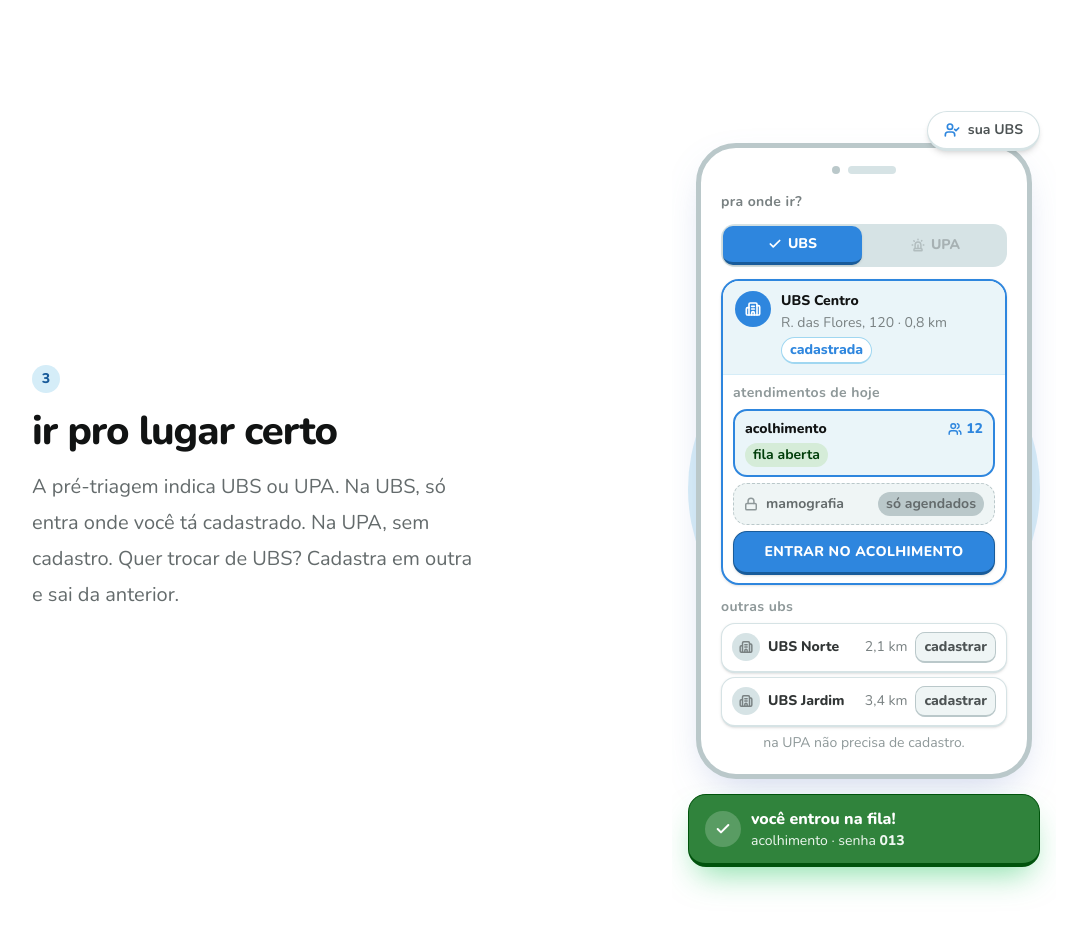
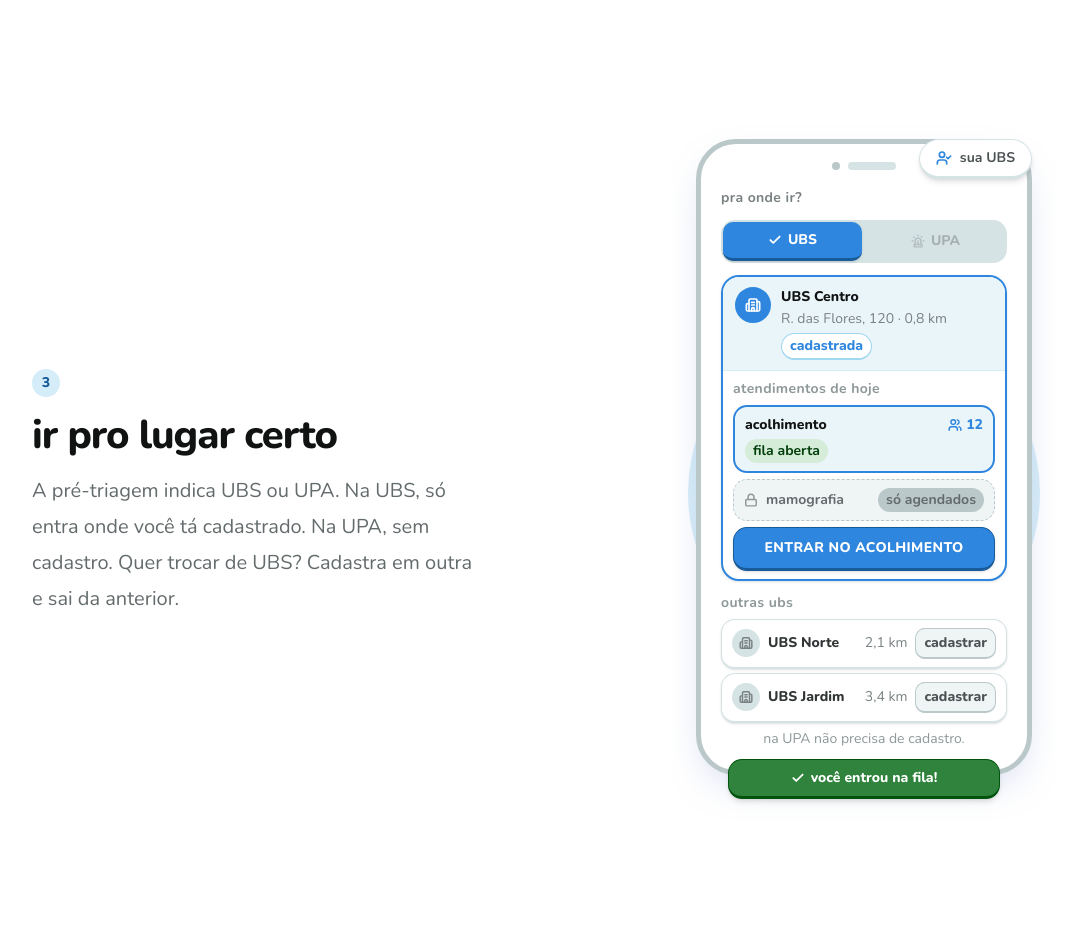
Before and after one commit to ryansldev/fila-saude, a Next.js app in the folder apps/web/: page / in a window 1280 px wide. Shown: the part 2540-3471 px from the top of the page, without its empty margins (96-1176 px from the left). Built offline with nearby package versions, Linux system fonts and the light colour scheme.

Commit message:
feat: add step 03 POC 02 motion
#5

```diff
--- a/apps/web/components/landing/illustrations/nearby-clinics-illustration.tsx
+++ b/apps/web/components/landing/illustrations/nearby-clinics-illustration.tsx
@@ -1,6 +1,18 @@
+"use client";
+
 import { Building2, Check, Lock, Siren, UserCheck, Users } from "lucide-react";
+import { motion, useInView, useReducedMotion } from "motion/react";
+import { useEffect, useRef, useState } from "react";
 
-import { IllustrationScene, IllustrationStage, PhoneFrame } from "../illustration-stage";
+import { easeInOut, easePop, illustrationLevitate, inViewViewportLoop, lottieSleep } from "@/lib/motion";
+import { cn } from "@/lib/utils";
+
+import {
+  floatingBadgeClasses,
+  IllustrationScene,
+  IllustrationStage,
+  PhoneFrame,
+} from "../illustration-stage";
 
 const todayServices = [
   {
@@ -23,20 +35,169 @@ const otherUnits = [
   { id: "jardim", name: "UBS Jardim", distance: "3,4 km" },
 ] as const;
 
+type StoryPhase = "idle" | "static" | "intro" | "select" | "result" | "float";
+
+const hiddenItem = { scale: 0.92, y: 10, opacity: 0 };
+
+const badgeVariants = {
+  idle: { ...hiddenItem, rotate: -8 },
+  static: { scale: 1, y: 0, rotate: 0, opacity: 1 },
+  reset: { ...hiddenItem, rotate: -8, transition: { duration: 0.2, ease: easeInOut } },
+  intro: {
+    opacity: [0, 1, 1],
+    scale: [0.65, 1.12, 1],
+    y: [-18, 0],
+    rotate: [-10, 0],
+    transition: { duration: 0.52, ease: easePop },
+  },
+  select: { scale: 1, y: 0, rotate: 0, opacity: 1 },
+  result: { scale: 1, y: 0, rotate: 0, opacity: 1 },
+};
+
+const introSequence = {
+  idle: {},
+  static: {},
+  reset: {},
+  intro: { transition: { staggerChildren: 0.07, delayChildren: 0.06 } },
+  select: {},
+  result: {},
+};
+
+const popItem = {
+  idle: hiddenItem,
+  static: { scale: 1, y: 0, opacity: 1 },
+  reset: { ...hiddenItem, transition: { duration: 0.2, ease: easeInOut } },
+  intro: {
+    opacity: [0, 1, 1],
+    scale: [0.82, 1.06, 1],
+    y: [12, -3, 0],
+    transition: { duration: 0.44, ease: easePop },
+  },
+  select: { scale: 1, y: 0, opacity: 1 },
+  result: { scale: 1, y: 0, opacity: 1 },
+};
+
+const listSequence = {
+  idle: {},
+  static: {},
+  reset: {},
+  intro: { transition: { staggerChildren: 0.05, delayChildren: 0.02 } },
+  select: {},
+  result: {},
+};
+
+const ctaPress = {
+  intro: { scale: 1 },
+  static: { scale: 1 },
+  select: {
+    scale: [1, 0.94, 1],
+    transition: { duration: 0.38, ease: easePop },
+  },
+  result: { scale: 1 },
+};
+
+const footerVariants = {
+  idle: { opacity: 0, y: 24 },
+  static: { opacity: 1, y: 0 },
+  reset: { opacity: 0, y: 24, transition: { duration: 0.2, ease: easeInOut } },
+  intro: { opacity: 0, y: 24 },
+  select: { opacity: 0, y: 24 },
+  result: {
+    opacity: [0, 1, 1],
+    y: [24, 0],
+    transition: { duration: 0.55, ease: easePop },
+  },
+};
+
+const INTRO_MS = 1850;
+const SELECT_MS = 520;
+const RESULT_MS = 900;
+
 export function NearbyClinicsIllustration() {
+  const ref = useRef<HTMLDivElement>(null);
+  const isInView = useInView(ref, inViewViewportLoop);
+  const prefersReducedMotion = useReducedMotion();
+  const [phase, setPhase] = useState<StoryPhase>("idle");
+  const [storyDone, setStoryDone] = useState(false);
+
+  const contentPhase = prefersReducedMotion
+    ? "static"
+    : storyDone || phase === "float" || phase === "result"
+      ? "result"
+      : phase;
+
+  const ctaPhase =
+    contentPhase === "idle" || contentPhase === "intro"
+      ? "intro"
+      : contentPhase === "select"
+        ? "select"
+        : "result";
+
+  const levitating = isInView && storyDone && !prefersReducedMotion;
+
+  useEffect(() => {
+    if (!isInView && !storyDone) {
+      setPhase("idle");
+    }
+  }, [isInView, storyDone]);
+
+  useEffect(() => {
+    if (prefersReducedMotion || !isInView || storyDone) return;
+
+    let cancelled = false;
+
+    (async () => {
+      setPhase("intro");
+      await lottieSleep(INTRO_MS);
+      if (cancelled) return;
+
+      setPhase("select");
+      await lottieSleep(SELECT_MS);
+      if (cancelled) return;
+
+      setPhase("result");
+      await lottieSleep(RESULT_MS);
+      if (cancelled) return;
+
+      setStoryDone(true);
+      setPhase("float");
+    })();
+
+    return () => {
+      cancelled = true;
+    };
+  }, [isInView, prefersReducedMotion, storyDone]);
+
   return (
     <IllustrationStage tone="primary">
-      <IllustrationScene className="pb-20 sm:pb-[5.5rem]">
-        <div className="absolute top-0 right-0 z-10 flex max-w-[calc(100%-0.5rem)] items-center gap-2 rounded-full border border-b-[3px] border-gray-100 bg-white px-3 py-1.5 shadow-md sm:px-4 sm:py-2">
+      <IllustrationScene className="pb-20 sm:pb-24">
+        <motion.div
+          ref={ref}
+          className="relative"
+          animate={levitating ? illustrationLevitate : { y: 0 }}
+        >
+          <motion.div
+            className={cn(floatingBadgeClasses("right"), "inline-flex")}
+            initial="idle"
+            animate={contentPhase}
+            variants={badgeVariants}
+          >
             <UserCheck className="size-4 text-primary" strokeWidth={2.5} />
             <span className="text-sm font-bold text-gray-700">sua UBS</span>
-        </div>
+          </motion.div>
 
           <PhoneFrame>
-          <div className="space-y-3 px-0.5 pb-1 pt-0.5">
-            <p className="text-sm font-bold lowercase tracking-wide text-gray-500">pra onde ir?</p>
+            <motion.div
+              className="space-y-3 px-0.5 pb-1 pt-0.5"
+              initial="idle"
+              animate={contentPhase}
+              variants={introSequence}
+            >
+              <motion.p className="text-sm font-bold lowercase tracking-wide text-gray-500" variants={popItem}>
+                pra onde ir?
+              </motion.p>
 
-            <div className="flex gap-1 rounded-xl bg-gray-100 p-0.5">
+              <motion.div className="flex gap-1 rounded-xl bg-gray-100 p-0.5" variants={popItem}>
                 <div className="flex flex-1 items-center justify-center gap-1.5 rounded-lg border-b-[3px] border-primary-700 bg-primary py-2 text-white shadow-sm">
                   <Check className="size-3.5" strokeWidth={3} />
                   <span className="text-sm font-extrabold">UBS</span>
@@ -45,10 +206,16 @@ export function NearbyClinicsIllustration() {
                   <Siren className="size-3.5 text-gray-400" strokeWidth={2.5} />
                   <span className="text-sm font-extrabold text-gray-500">UPA</span>
                 </div>
-            </div>
+              </motion.div>
 
-            <div className="overflow-hidden rounded-2xl border-2 border-primary bg-white shadow-sm">
-              <div className="flex items-start gap-2.5 border-b border-primary-100 bg-primary-50 px-3 py-2.5">
+              <motion.div
+                className="overflow-hidden rounded-2xl border-2 border-primary bg-white shadow-sm"
+                variants={listSequence}
+              >
+                <motion.div
+                  className="flex items-start gap-2.5 border-b border-primary-100 bg-primary-50 px-3 py-2.5"
+                  variants={popItem}
+                >
                   <span className="flex size-9 shrink-0 items-center justify-center rounded-full bg-primary text-white">
                     <Building2 className="size-4" strokeWidth={2.5} />
                   </span>
@@ -59,14 +226,23 @@ export function NearbyClinicsIllustration() {
                       cadastrada
                     </span>
                   </div>
-              </div>
+                </motion.div>
 
-              <div className="space-y-1.5 px-2.5 py-2">
-                <p className="text-sm font-bold lowercase tracking-wide text-gray-400">atendimentos de hoje</p>
+                <motion.div className="space-y-1.5 px-2.5 py-2" variants={listSequence}>
+                  <motion.p
+                    className="text-sm font-bold lowercase tracking-wide text-gray-400"
+                    variants={popItem}
+                  >
+                    atendimentos de hoje
+                  </motion.p>
 
                   {todayServices.map((service) =>
                     service.public ? (
-                    <div key={service.id} className="rounded-xl border-2 border-primary bg-primary-50 px-2.5 py-2">
+                      <motion.div
+                        key={service.id}
+                        className="rounded-xl border-2 border-primary bg-primary-50 px-2.5 py-2"
+                        variants={popItem}
+                      >
                         <div className="flex items-center justify-between gap-2">
                           <p className="text-sm font-extrabold text-gray-900">{service.name}</p>
                           <span className="flex shrink-0 items-center gap-1 text-sm font-extrabold tabular-nums text-primary">
@@ -77,34 +253,46 @@ export function NearbyClinicsIllustration() {
                         <span className="mt-1 inline-flex rounded-full bg-green-100 px-2 py-0.5 text-sm font-bold lowercase text-green-800">
                           {service.status}
                         </span>
-                    </div>
+                      </motion.div>
                     ) : (
-                    <div
+                      <motion.div
                         key={service.id}
                         className="flex items-center gap-2 rounded-xl border border-dashed border-gray-200 bg-gray-50 px-2.5 py-2"
+                        variants={popItem}
                       >
                         <Lock className="size-3.5 shrink-0 text-gray-400" strokeWidth={2.5} />
                         <p className="min-w-0 flex-1 truncate text-sm font-bold text-gray-600">{service.name}</p>
                         <span className="shrink-0 rounded-full bg-gray-200 px-2 py-0.5 text-sm font-bold lowercase text-gray-600">
                           {service.status}
                         </span>
-                    </div>
+                      </motion.div>
                     ),
                   )}
 
-                <div className="rounded-xl border border-b-[3px] border-primary-700 bg-primary py-2.5 text-center text-sm font-extrabold uppercase tracking-wide text-white shadow-sm">
+                  <motion.div
+                    className="rounded-xl border border-b-[3px] border-primary-700 bg-primary py-2.5 text-center text-sm font-extrabold uppercase tracking-wide text-white shadow-sm"
+                    variants={popItem}
+                  >
+                    <motion.span
+                      className="inline-block"
+                      initial="intro"
+                      animate={ctaPhase}
+                      variants={ctaPress}
+                    >
                       entrar no acolhimento
-                </div>
-              </div>
-            </div>
+                    </motion.span>
+                  </motion.div>
+                </motion.div>
+              </motion.div>
 
-            <div>
+              <motion.div variants={popItem}>
                 <p className="mb-1.5 text-sm font-bold lowercase tracking-wide text-gray-400">outras UBS</p>
-              <div className="space-y-1">
+                <motion.div className="space-y-1" variants={listSequence}>
                   {otherUnits.map((unit) => (
-                  <div
+                    <motion.div
                       key={unit.id}
                       className="flex flex-wrap items-center gap-x-2 gap-y-1 rounded-xl border border-b-2 border-gray-100 bg-white px-2.5 py-2 shadow-sm"
+                      variants={popItem}
                     >
                       <span className="flex size-7 shrink-0 items-center justify-center rounded-full bg-gray-100 text-gray-500">
                         <Building2 className="size-3.5" strokeWidth={2.5} />
@@ -114,27 +302,28 @@ export function NearbyClinicsIllustration() {
                       <span className="shrink-0 rounded-lg border border-b-2 border-gray-200 bg-gray-50 px-2 py-1 text-sm font-extrabold lowercase text-gray-700">
                         cadastrar
                       </span>
-                  </div>
+                    </motion.div>
                   ))}
-              </div>
-              <p className="mt-1.5 text-center text-sm leading-snug text-gray-400">na UPA não precisa de cadastro.</p>
-            </div>
-          </div>
+                </motion.div>
+                <p className="mt-1.5 text-center text-sm leading-snug text-gray-400">
+                  na UPA não precisa de cadastro.
+                </p>
+              </motion.div>
+            </motion.div>
           </PhoneFrame>
 
-        <div className="absolute inset-x-0 bottom-0 rounded-2xl border border-b-4 border-green-700 bg-green-500 px-3 py-2.5 shadow-[0_16px_32px_-10px_rgba(34,197,94,0.55)] sm:px-4 sm:py-3">
-          <div className="flex items-center gap-2.5">
-            <span className="flex size-9 shrink-0 items-center justify-center rounded-full bg-white/20 text-white">
-              <Check className="size-4" strokeWidth={3} />
-            </span>
-            <div className="min-w-0 text-white">
-              <p className="text-sm font-extrabold sm:text-base">você entrou na fila!</p>
-              <p className="truncate text-sm text-green-50">
-                acolhimento · senha <span className="font-mono font-extrabold">013</span>
-              </p>
+          <motion.div
+            className="absolute inset-x-6 -bottom-5 z-20 sm:inset-x-8 sm:-bottom-6"
+            initial="idle"
+            animate={contentPhase}
+            variants={footerVariants}
+          >
+            <div className="flex items-center justify-center gap-1.5 rounded-xl border border-b-[3px] border-green-700 bg-green-500 px-3 py-2 shadow-md">
+              <Check className="size-3.5 shrink-0 text-white" strokeWidth={3} />
+              <p className="text-sm font-extrabold text-white">você entrou na fila!</p>
             </div>
-          </div>
-        </div>
+          </motion.div>
+        </motion.div>
       </IllustrationScene>
     </IllustrationStage>
   );
```
Lines whose indentation alone changed are shown as unchanged.
